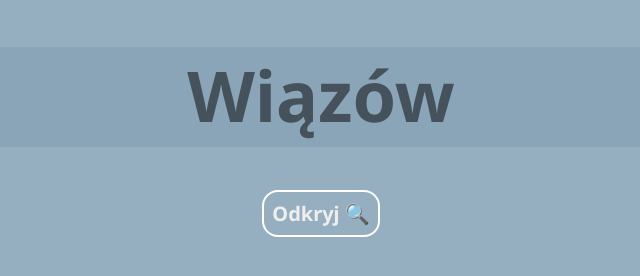
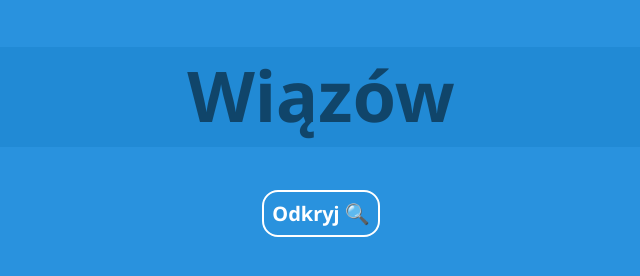
Before and after one commit to KrzysztofStaron/GaminaWiazow, a plain HTML site: page index.html in a window 1280 px wide. Shown: the whole page, without its empty margins (319-959 px from the left). Drawn offline with Linux system fonts and the light colour scheme.

Commit message:
zmiana kolorków

```diff
--- a/css/default.css
+++ b/css/default.css
@@ -1,5 +1,16 @@
 body {
-  background-color: #95afc0;
+  background-color: #2992DE;
+  /*
+  2992DE
+  218AD5
+  1F7FC5
+  1C75B4
+  1A6AA4
+  176093
+  145583
+  124A73
+  0F4062
+  */
   font-family: 'Noto Sans', sans-serif;
   color: rgba(0, 0, 0, 0.5); /* 0.5 to przezroczytaść od 0 do 1*/
   text-align: center;
@@ -19,7 +30,7 @@ span.button {
   display: inline-block;
 
   border: 2px solid #fff;
-  color: #eee;
+  color: #fff;
   padding: 8px;
   font-size: 20px;
   border-radius: 16px;
@@ -58,12 +69,12 @@ span.button:hover{
 
   40% {
     transform: rotate(4deg);
-      border: 2px solid #ddd;
+      border: 2px solid #eee;
   }
 
   60% {
     transform: rotate(-4deg);
-      border: 2px solid #ddd;
+      border: 2px solid #eee;
   }
 
   80% {
--- a/css/index.css
+++ b/css/index.css
@@ -1,6 +1,6 @@
 #main
 {
- background-color: #8aa5b8;
+ background-color: #218AD5;
  width: 1000px;
  height: 100px;
  margin-left: auto;
```
